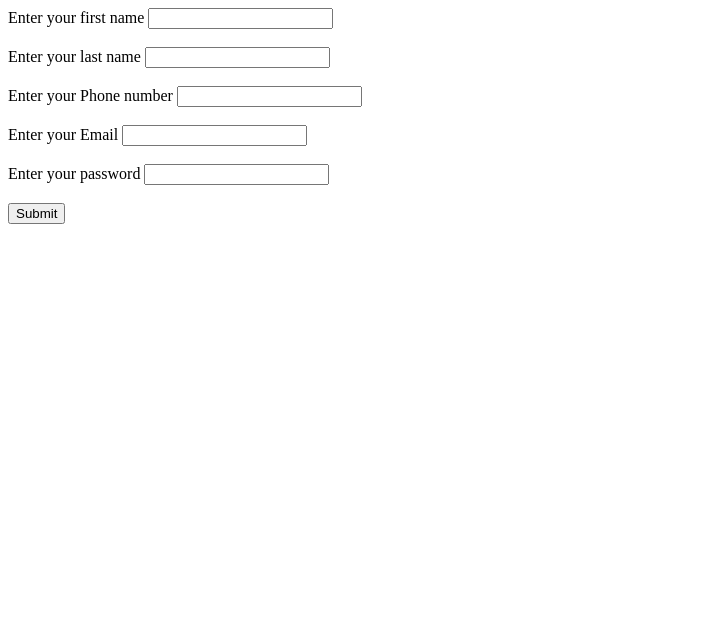
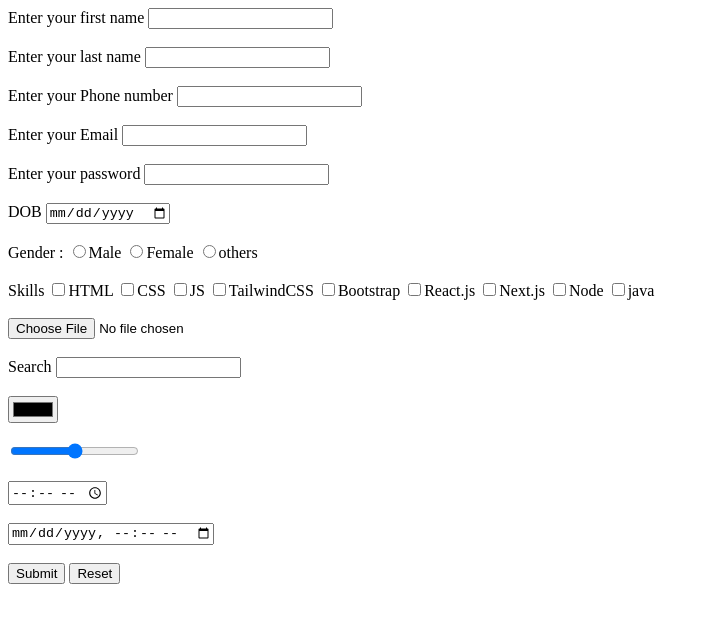
Before and after one commit to ganeshdutt100/frontend12pm, a plain HTML site: page HTML/form.html in a window 1280 px wide. Shown: the whole page, without its empty margins (0-709 px from the left). Drawn offline with Linux system fonts and the light colour scheme.

Commit message:
attribute- type

```diff
--- a/HTML/form.html
+++ b/HTML/form.html
@@ -26,7 +26,39 @@
         <label>Enter your password </label>
         <input type="password"> <br> <br>
 
+        <label>DOB </label>
+        <input type="date"> <br> <br>
+
+        <label>Gender : </label>
+        <input type="radio" name="gender">Male
+        <input type="radio" name="gender">Female
+        <input type="radio" name="gender">others
+        <br> <br>
+
+        <label>Skills</label>
+        <input type="checkbox">HTML
+        <input type="checkbox">CSS
+        <input type="checkbox">JS
+        <input type="checkbox">TailwindCSS
+        <input type="checkbox">Bootstrap
+        <input type="checkbox">React.js
+        <input type="checkbox">Next.js
+        <input type="checkbox">Node
+        <input type="checkbox">java
+        <br><br>
+
+        <input type="file">
+        <br> <br>
+        <label>Search</label>
+        <input type="search">
+        <br> <br>
+
+        <input type="color"> <br><br>
+        <input type="range"> <br><br>
+        <input type="time"> <br><br>
+        <input type="datetime-local"> <br><br>
         <input type="submit">
+        <input type="reset">
         <!-- <button type="submit">Submit</button> -->
     </form>
 </body>
```
